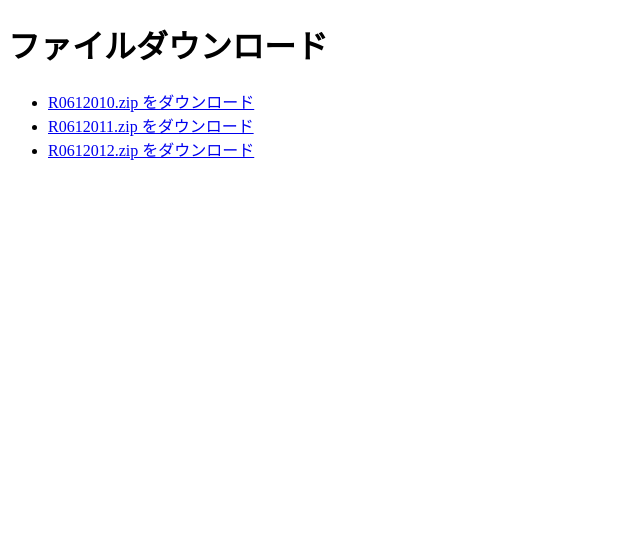
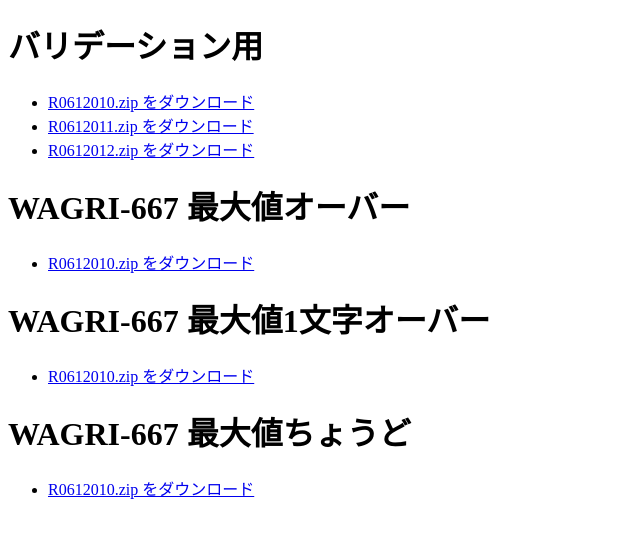
Before and after one commit to Yota-Mochizuki/test-web, a plain HTML site: page index.html in a window 1280 px wide. Shown: the whole page, without its empty margins (0-640 px from the left). Drawn offline with Linux system fonts and the light colour scheme.

Commit message:
WAGRI-667検証用に修正

```diff
--- a/index.html
+++ b/index.html
@@ -6,11 +6,23 @@
     <title>ファイルダウンロードサイト</title>
 </head>
 <body>
-    <h1>ファイルダウンロード</h1>
+    <h1>バリデーション用</h1>
     <ul>
-        <li><a href="R0612010.zip" download>R0612010.zip をダウンロード</a></li>
-        <li><a href="R0612011.zip" download>R0612011.zip をダウンロード</a></li>
-        <li><a href="R0612012.zip" download>R0612012.zip をダウンロード</a></li>
+        <li><a href="R0612010_for_validation.zip" download>R0612010.zip をダウンロード</a></li>
+        <li><a href="R0612011_for_validation.zip" download>R0612011.zip をダウンロード</a></li>
+        <li><a href="R0612012_for_validation.zip" download>R0612012.zip をダウンロード</a></li>
+    </ul>
+    <h1>WAGRI-667 最大値オーバー</h1>
+    <ul>
+        <li><a href="R0612010_WAGRI-667_over_max_length.zip" download>R0612010.zip をダウンロード</a></li>
+    </ul>
+    <h1>WAGRI-667 最大値1文字オーバー</h1>
+    <ul>
+        <li><a href="RR0612010_WAGRI-667_one_character_over.zip" download>R0612010.zip をダウンロード</a></li>
+    </ul>
+    <h1>WAGRI-667 最大値ちょうど</h1>
+    <ul>
+        <li><a href="R0612010_WAGRI-667_just_size.zip" download>R0612010.zip をダウンロード</a></li>
     </ul>
 </body>
 </html>
```
Also changed, not shown: 9 other files.
